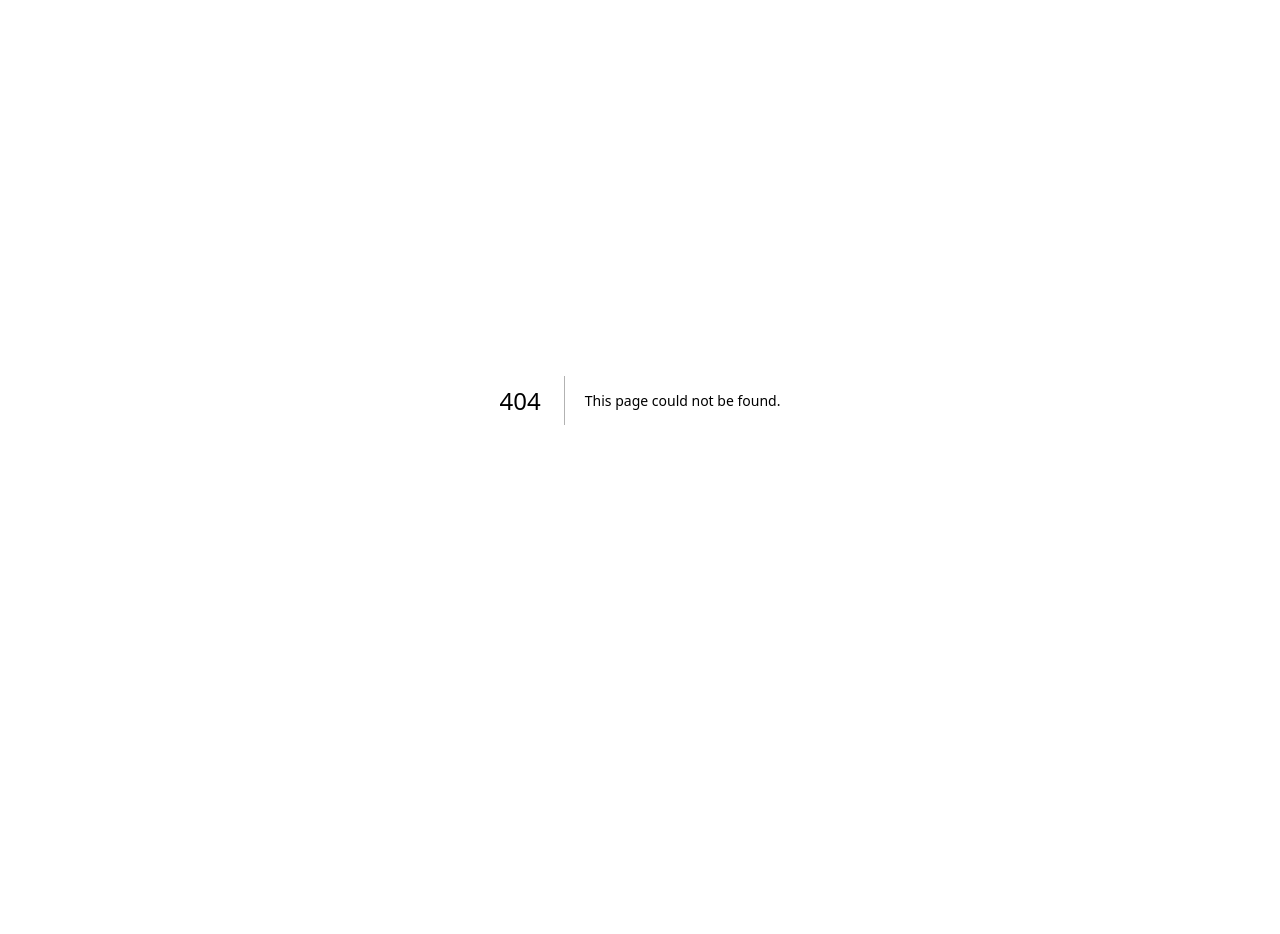
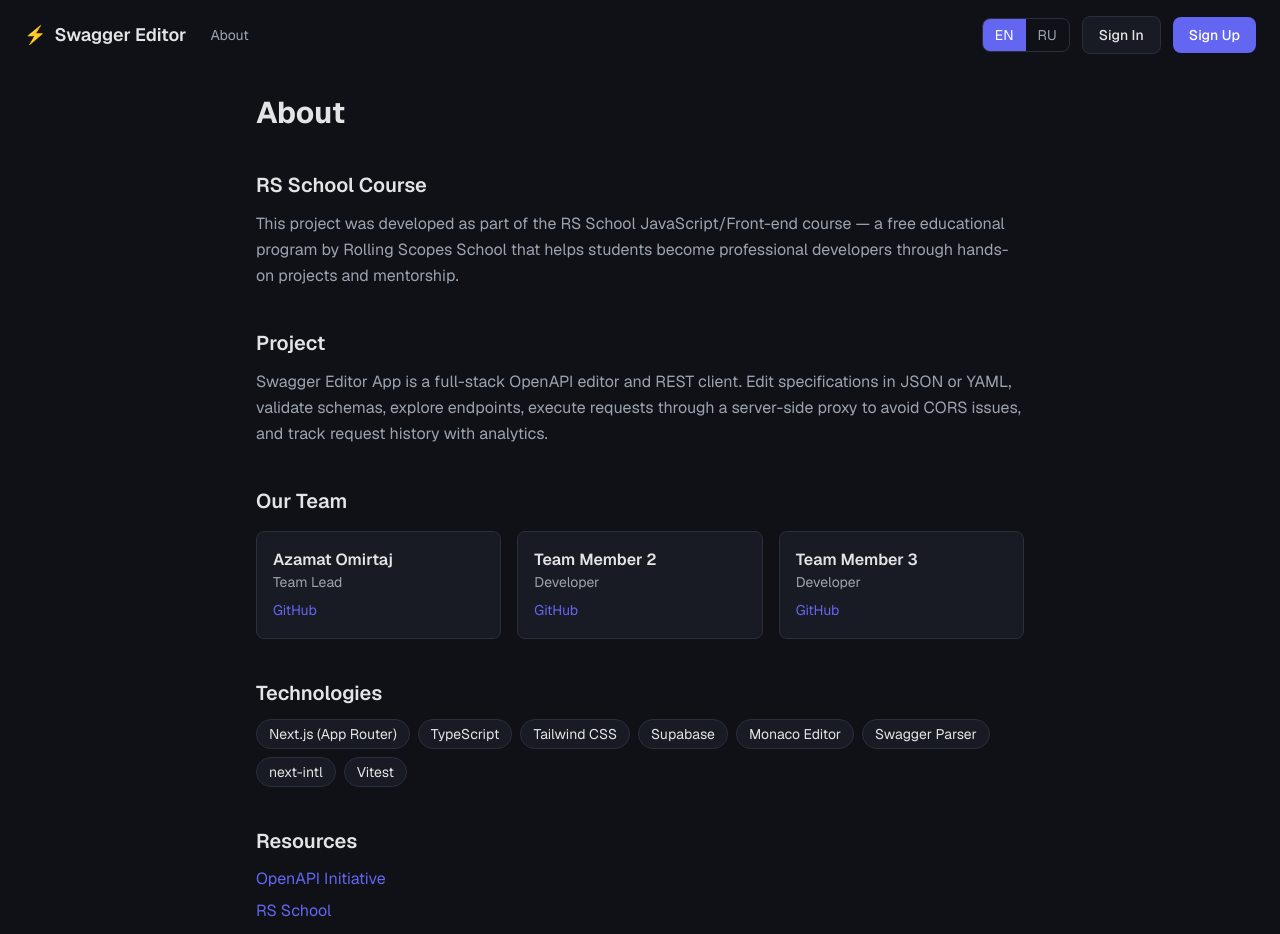
Before and after one commit to azamxvit/swagger-editor-app, a Next.js app: page /en/about in a window 1280 px wide. Before the commit this address had no page. Shown: the top 934 px of the page. Before the commit the page ends 800 px from the top, so only its background shows below. Built offline with nearby package versions, Linux system fonts and the light colour scheme; no server answers.

Commit message:
feat: add about page with team and course information

```diff
--- /dev/null
+++ b/src/app/[locale]/about/page.tsx
@@ -0,0 +1,121 @@
+import { setRequestLocale, getTranslations } from 'next-intl/server';
+import { Link } from '@/i18n/routing';
+
+const TEAM = [
+  {
+    name: 'Azamat Omirtaj',
+    role: 'Team Lead',
+    github: 'https://github.com/azamatomirtaj',
+  },
+  {
+    name: 'Team Member 2',
+    role: 'Developer',
+    github: 'https://github.com/',
+  },
+  {
+    name: 'Team Member 3',
+    role: 'Developer',
+    github: 'https://github.com/',
+  },
+];
+
+const TECHNOLOGIES = [
+  'Next.js (App Router)',
+  'TypeScript',
+  'Tailwind CSS',
+  'Supabase',
+  'Monaco Editor',
+  'Swagger Parser',
+  'next-intl',
+  'Vitest',
+];
+
+const RESOURCES = [
+  { label: 'OpenAPI Initiative', href: 'https://www.openapis.org/' },
+  { label: 'RS School', href: 'https://rs.school/' },
+  { label: 'Swagger Editor', href: 'https://editor.swagger.io/' },
+  { label: 'Next.js Docs', href: 'https://nextjs.org/docs' },
+];
+
+export default async function AboutPage({ params }: { params: Promise<{ locale: string }> }) {
+  const { locale } = await params;
+  setRequestLocale(locale);
+  const t = await getTranslations({ locale, namespace: 'about' });
+
+  return (
+    <div className="mx-auto max-w-3xl space-y-10">
+      <h1 className="text-3xl font-bold">{t('title')}</h1>
+
+      <section>
+        <h2 className="mb-3 text-xl font-semibold">{t('courseTitle')}</h2>
+        <p className="text-[var(--muted)] leading-relaxed">{t('courseDescription')}</p>
+      </section>
+
+      <section>
+        <h2 className="mb-3 text-xl font-semibold">{t('projectTitle')}</h2>
+        <p className="text-[var(--muted)] leading-relaxed">{t('projectDescription')}</p>
+      </section>
+
+      <section>
+        <h2 className="mb-4 text-xl font-semibold">{t('teamTitle')}</h2>
+        <div className="grid gap-4 sm:grid-cols-3">
+          {TEAM.map((member) => (
+            <div
+              key={member.name}
+              className="rounded-lg border border-[var(--border)] bg-[var(--surface)] p-4"
+            >
+              <h3 className="font-semibold">{member.name}</h3>
+              <p className="text-sm text-[var(--muted)]">{member.role}</p>
+              <a
+                href={member.github}
+                target="_blank"
+                rel="noopener noreferrer"
+                className="mt-2 inline-block text-sm text-[var(--primary)] hover:underline"
+              >
+                GitHub
+              </a>
+            </div>
+          ))}
+        </div>
+      </section>
+
+      <section>
+        <h2 className="mb-3 text-xl font-semibold">{t('techTitle')}</h2>
+        <div className="flex flex-wrap gap-2">
+          {TECHNOLOGIES.map((tech) => (
+            <span
+              key={tech}
+              className="rounded-full border border-[var(--border)] bg-[var(--surface)] px-3 py-1 text-sm"
+            >
+              {tech}
+            </span>
+          ))}
+        </div>
+      </section>
+
+      <section>
+        <h2 className="mb-3 text-xl font-semibold">{t('resourcesTitle')}</h2>
+        <ul className="space-y-2">
+          {RESOURCES.map((resource) => (
+            <li key={resource.href}>
+              <a
+                href={resource.href}
+                target="_blank"
+                rel="noopener noreferrer"
+                className="text-[var(--primary)] hover:underline"
+              >
+                {resource.label}
+              </a>
+            </li>
+          ))}
+        </ul>
+      </section>
+
+      <div className="pt-4">
+        <Link href="/" className="btn-primary">
+          ← Back to Editor
+        </Link>
+      </div>
+    </div>
+  );
+}
```
